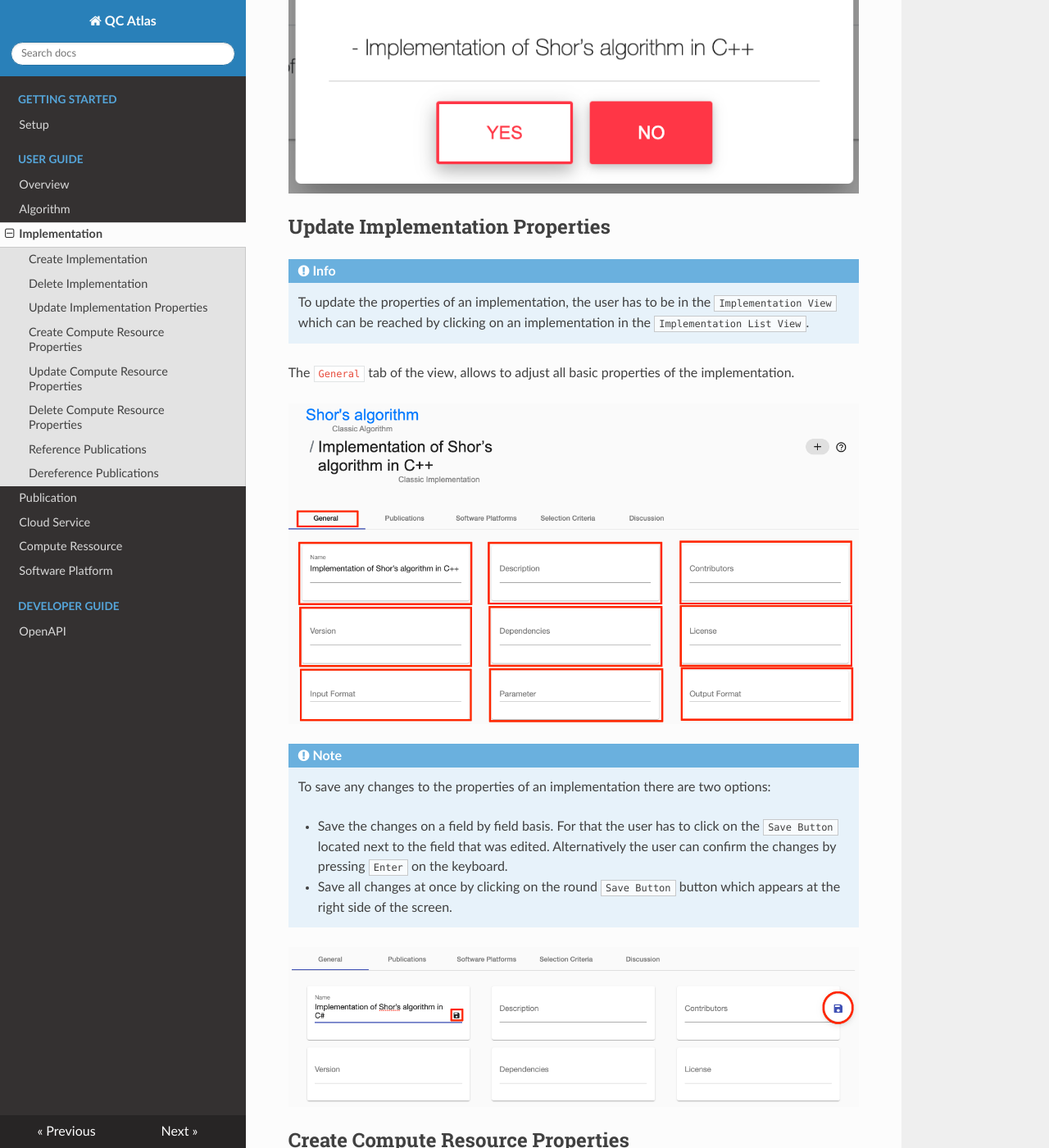
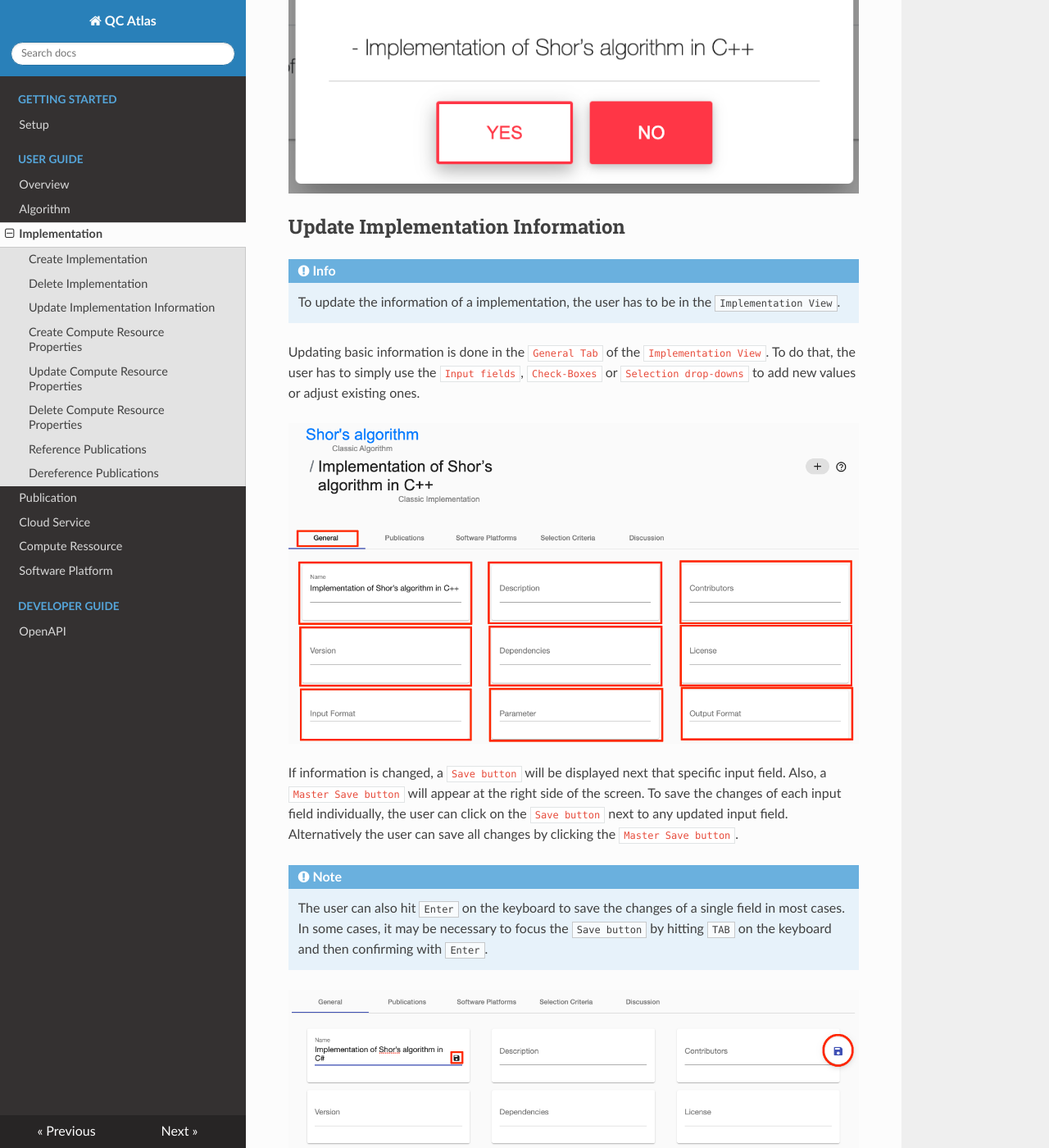
Before and after one commit to UST-QuAntiL/quantil-docs, an MkDocs documentation site: the page built from docs/user-guide/implementation.md, in a window 1280 px wide and 1400 px high, scrolled down 2956 px. Shown: the whole window at 82% size. Built offline with MkDocs 1.6.1, drawn with Linux system fonts in a browser that asks for light colours; nearby versions of some CDN libraries; some of the changed text lies outside the part shown.

```diff
--- a/docs/user-guide/implementation.md
+++ b/docs/user-guide/implementation.md
@@ -28,39 +28,36 @@ To remove a specific implementation, the user has to simply click on the ``Delet
 
 ![alt text](./../images/implementation/Delete_Implementation_-_Step_1.png "Delete implementation")
 
-It is also possible to delete mulitple implementations at once by selecting them one by one using the checkboxes within the table. When at least one implementation is selected, a ``Master Delete Button`` will show up above the table. To delete the selected implementations at once, this button must be pressed.
+It is also possible to delete multiple implementations at once by selecting them one by one using the check-boxes within the table. When at least one implementation is selected, a ``Master Delete Button`` will show up above the table. To delete the selected implementations at once, this button must be pressed.
 
 ![alt text](./../images/implementation/Delete_Implementation_-_Step_2.png "Delete implementation")
 
-Both ways of deleting cloud services will lead to a confirmation dialog. This dialog will list all the previously selected algorthims that will be deleted. To finally confirm the deletion, the ``OK Button`` at the bottom of the dialog has to be pressed. After a successfull deletion the deleted cloud services will disappear from the table.
+Both ways of deleting cloud services will lead to a confirmation dialog. This dialog will list all the previously selected algorithms that will be deleted. To finally confirm the deletion, the ``OK Button`` at the bottom of the dialog has to be pressed. After a successfull deletion the deleted cloud services will disappear from the table.
 
 ![alt text](./../images/implementation/Delete_Implementation_-_Step_3.png "Delete implementation")
 
-## Update Implementation Properties
+## Update Implementation Information
 
 !!! info
-    To update the properties of an implementation, the user has to be in the ``Implementation View`` which can be reached by clicking on an implementation in the ``Implementation List View``.
+    To update the information of a implementation, the user has to be in the ``Implementation View``.
 
-The ``General`` tab of the view, allows to adjust all basic properties of the implementation.
+Updating basic information is done in the ``General Tab`` of the ``Implementation View``. To do that, the user has to simply use the ``Input fields``, ``Check-Boxes`` or ``Selection drop-downs`` to add new values or adjust existing ones.
 
-![alt text](./../images/implementation/Update_Implementation_Properties_-_Step_1.png "Delete implementation")
+![alt text](./../images/implementation/Update_Implementation_Properties_-_Step_1.png "'General Tab' of the 'Implementation View'")
 
+If information is changed, a ``Save button`` will be displayed next that specific input field. Also, a ``Master Save button`` will appear at the right side of the screen. To save the changes of each input field individually, the user can click on the ``Save button`` next to any updated input field. Alternatively the user can save all changes by clicking the ``Master Save button``.
 
 !!! note
-    To save any changes to the properties of an implementation there are two options:
+    The user can also hit ``Enter`` on the keyboard to save the changes of a single field in most cases. In some cases, it may be necessary to focus the ``Save button`` by hitting ``TAB`` on the keyboard and then confirming with ``Enter``.
 
-    * Save the changes on a field by field basis. For that the user has to click on the ``Save Button`` located next to the field that was edited. Alternatively the user can confirm the changes by pressing ``Enter`` on the keyboard.
-
-    * Save all changes at once by clicking on the round  ``Save Button`` button which appears at the right side of the screen.
-
-![alt text](./../images/implementation/Update_Implementation_Properties_-_Step_2.png  "Delete implementation")
+![alt text](./../images/implementation/Update_Implementation_Properties_-_Step_2.png  "Saving the changes")
 
 ## Create Compute Resource Properties
 
 !!! info
-    To create a compute resource property for the implementation, the user has to be in the ``Implementation Object View`` which can be reached by clicking on an implementation in the ``Implementation List View``.
+    To create a compute resource property for the implementation, the user has to be in the ``Implementation View`` which can be reached by clicking on an implementation in the ``Implementation List View``.
 
-Creating properties for a compute resource is done in the ``General Tab`` of the ``Implementation Object View``.
+Creating properties for a compute resource is done in the ``General Tab`` of the ``Implementation View``.
 To do that, the user has to simply click on the ``Plus button`` of the dedicated ``Required Compute Resource Property Field``.
 
 ![alt text](./images/algorithm/Add_Compute_Resource_-_Step_1.PNG "Open Property Dialog")
@@ -86,9 +83,9 @@ After the property has been successfully created, it will appear in the the dedi
 ## Update Compute Resource Properties
 
 !!! info
-    To update a compute resource property of the implementation, the user has to be in the ``Implementation Object View``, which can be reached by clicking on a algorithm in the ``Implementation List View``.
+    To update a compute resource property of the implementation, the user has to be in the ``Implementation View``, which can be reached by clicking on a algorithm in the ``Implementation List View``.
 
-Updating properties of an implementation is done in the ``General Tab`` of the ``Implementation Object View``. To do that, the user has to simply hover over a existing property in the dedicated ``Required Compute Resource Property Field`` and then click on the ``Edit button``.
+Updating information of an implementation is done in the ``General Tab`` of the ``Implementation View``. To do that, the user has to simply hover over a existing property in the dedicated ``Required Compute Resource Property Field`` and then click on the ``Edit button``.
 
 ![alt text](./images/algorithm/Update_Compute_Resource_-_Step_1.PNG "Open update property dialog")
 
```
Also changed, not shown: other parts of docs/user-guide/implementation.md (+5 -5 lines), docs/user-guide/execution-environments/cloud-service.md (+8 -11 lines), docs/user-guide/execution-environments/software-platform.md (+3 -3 lines), docs/user-guide/publication.md (+9 -16 lines).
